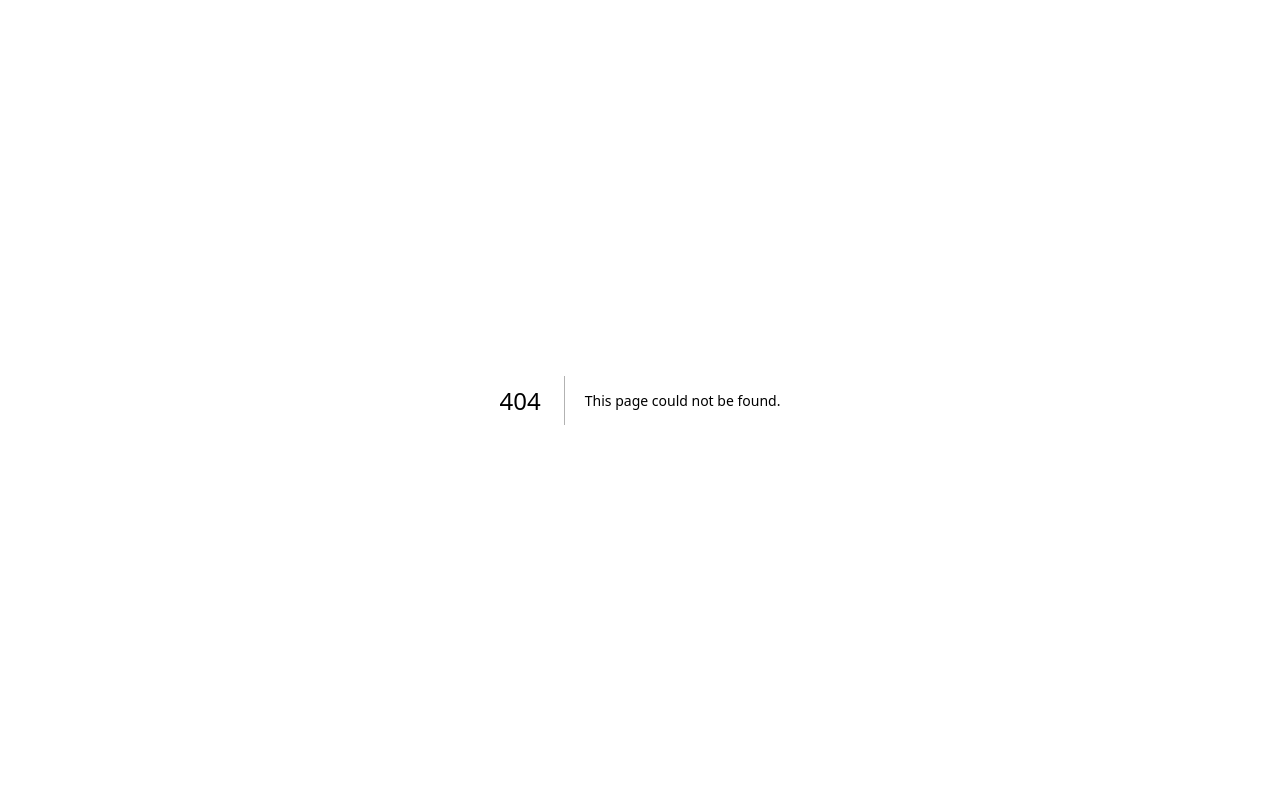
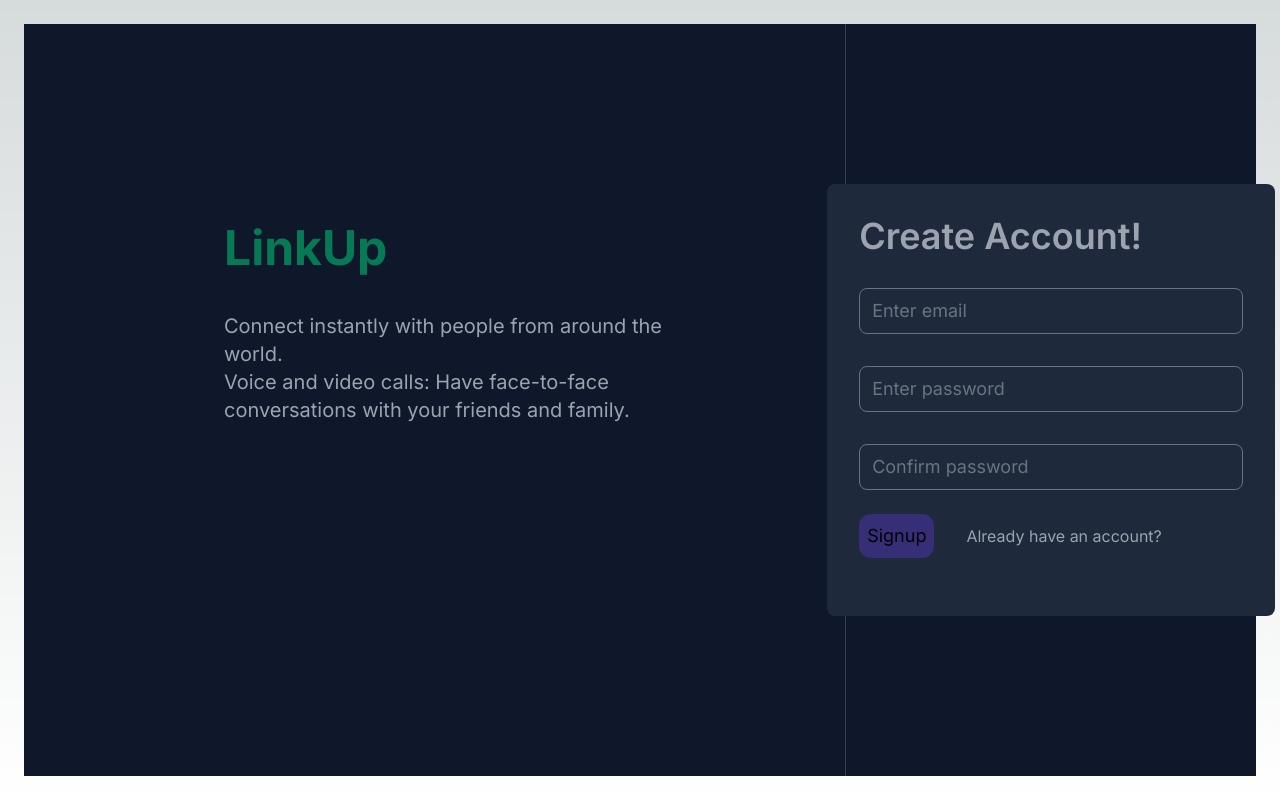
Before and after one commit to Prashant-Kumar7/whats-app-clone, a Next.js app in the folder apps/next-app/: page /signup in a window 1280 px wide. Before the commit this address had no page. Built offline with nearby package versions, Linux system fonts and the light colour scheme.

Commit message:
signup page added

```diff
--- /dev/null
+++ b/apps/next-app/app/signup/page.tsx
@@ -0,0 +1,18 @@
+import { Signup } from "@/components/Signup";
+
+export default function (){
+    return (
+        <div className="h-screen w-screen p-6">
+            <div className=" grid grid-cols-9 bg-slate-900 w-full h-full">
+                <div className="col-span-6 flex flex-col items-center p-40">
+                    <h1 className="p-10 text-left w-full text-green-600 font-bold text-5xl">LinkUp</h1>
+                    <p className="text-gray-400 text-xl pl-10">Connect instantly with people from around the world. <br />
+                        Voice and video calls: Have face-to-face conversations with your friends and family.
+                    </p>
+                    <span></span>
+                </div>
+                <Signup/>
+            </div>
+        </div>
+    )
+}
--- /dev/null
+++ b/apps/next-app/components/Signup.tsx
@@ -0,0 +1,54 @@
+"use client"
+
+import axios from "axios"
+import { useRouter } from "next/navigation"
+import { useState } from "react"
+
+export const Signup = ()=>{
+
+    const [input, setInput] = useState({
+        email : "",
+        password : "",
+        confirmPwd : ""
+    })
+
+    const route = useRouter()
+
+    const [match, setMatch] = useState(true)
+
+    function handleChange(e: any){
+        const {name , value} = e.target
+        setInput((prev: any)=>{
+            return {
+                ...prev,
+                [name] : value
+            }
+        })
+    }
+
+    function handleSubmit(){
+        if(input.password !== input.confirmPwd){
+            setMatch(false)
+            return
+        }
+        axios.post("http://localhost:3000/api/user" , input).then(()=>{
+            alert("signup successful. Redirecting to Login page")
+            route.push("http://localhost:3000/api/auth/signin?callbackUrl=%2Fchats")
+        })
+    }
+
+    return (
+        <div className="border-l border-gray-700 col-span-3 flex flex-col justify-center items-center p-6">
+                    <div style={{height : "27rem" , width: "28rem"}} className="bg-slate-800 rounded-lg">
+                        <h1 className="text-4xl p-8 w-full text-left text-gray-400 font-semibold">Create Account!</h1>
+                        <input onChange={handleChange} className="bg-transparent ml-8 w-96 rounded-lg focus:ring-indigo-900 text-lg text-gray-300" name="email" placeholder="Enter email" type="email" required/>
+                        <input className="bg-transparent ml-8 w-96 rounded-lg focus:ring-indigo-900 text-lg text-gray-300 my-8" name="password" placeholder="Enter password" type="password" required/>
+                        <input className="bg-transparent ml-8 w-96 rounded-lg focus:ring-indigo-900 text-lg text-gray-300" name="confirmPwd" placeholder="Confirm password" type="password" required/>
+                        {match ? <div></div> : <div className="text-red-600 text-sm">password doesnot match!!</div> }
+                        <button onClick={handleSubmit} className="bg-indigo-900 p-2 text-lg rounded-xl my-6 ml-8">Signup</button>
+                        <span onClick={()=>route.push("http://localhost:3000/api/auth/signin?callbackUrl=%2Fchats")} className="ml-8 hover:underline-offset-4 hover:underline hover:text-indigo-300 hover:cursor-pointer text-gray-400">Already have an account?</span>
+                    </div>
+
+                </div>
+    )
+}
--- a/package.json
+++ b/package.json
@@ -21,5 +21,6 @@
     "packages/*"
   ],
   "dependencies": {
+
   }
 }
```
Also changed, not shown: 1 other file (tests, documents, lock files or other folders).
